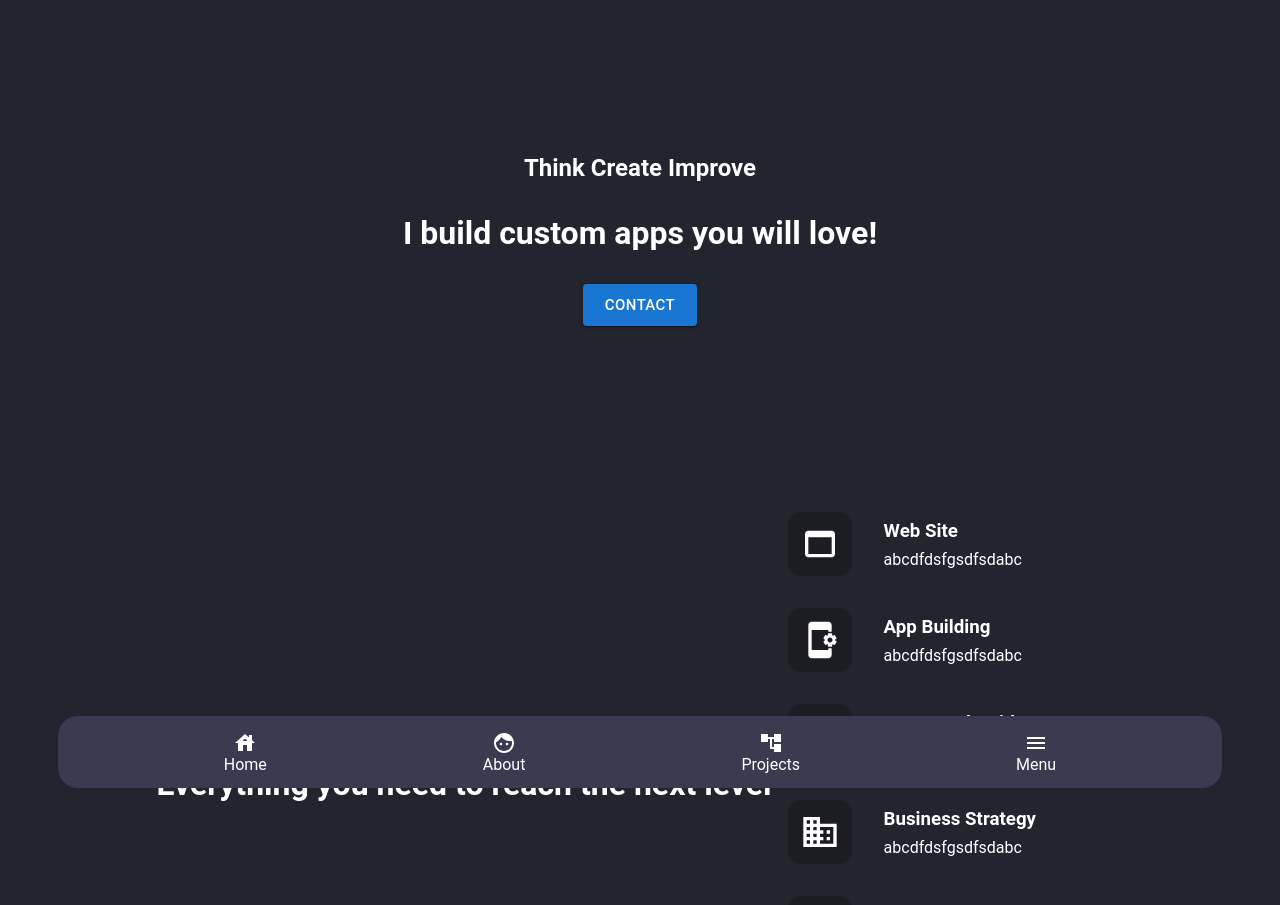
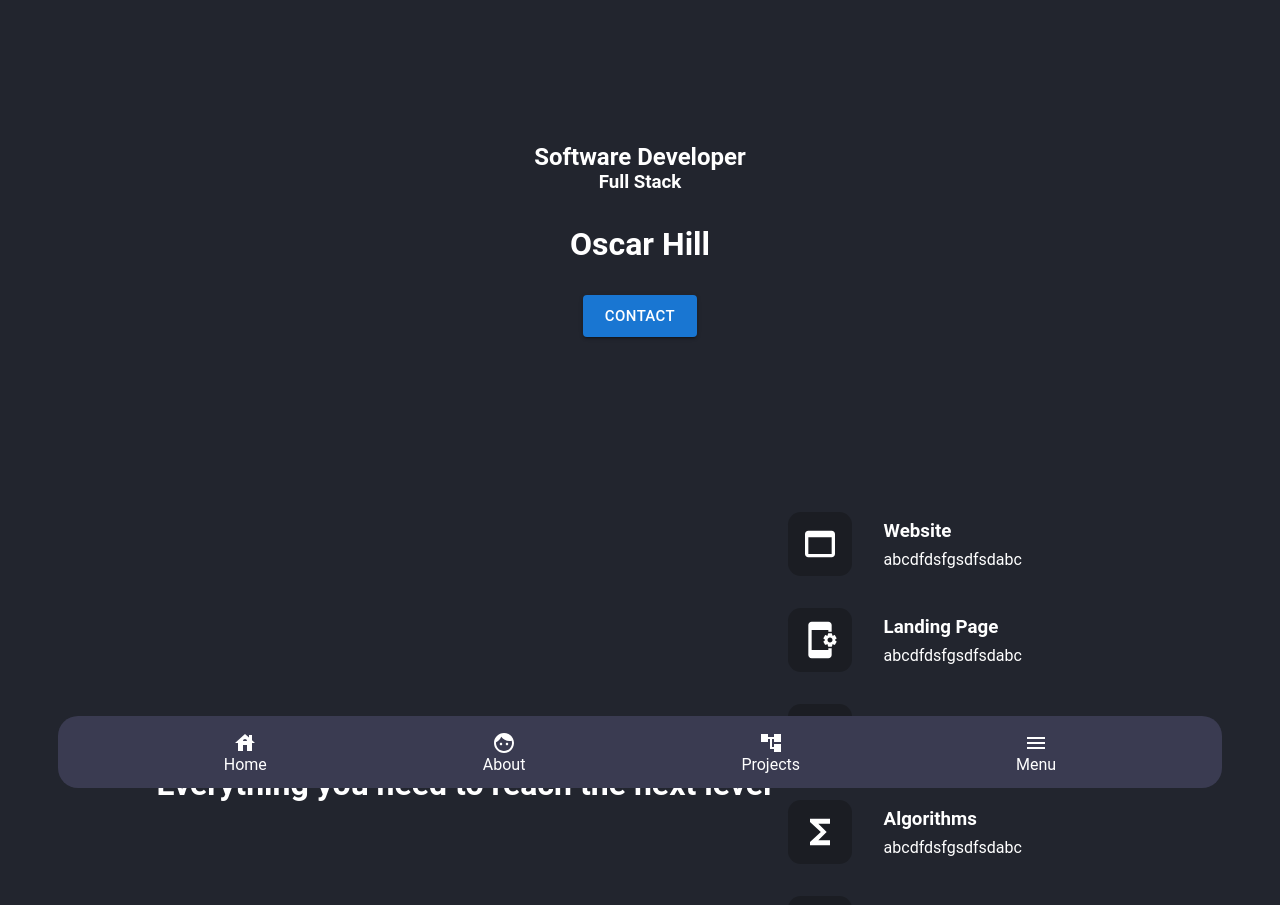
Before and after one commit to oscarhillz/CV, a React (Vite) app: page / in a window 1280 px wide. Shown: the top 905 px of the page. Built offline with nearby package versions, Linux system fonts and the light colour scheme.

Commit message:
Scroll from redirection 0

```diff
--- a/src/components/Footer/Footer.jsx
+++ b/src/components/Footer/Footer.jsx
@@ -35,7 +35,7 @@ export default function Footer() {
       <div className="footer-quicklinks">
         <h2>Quick Links</h2>
           {quickLinks.map((link, index) => (
-            <Link key={index} to={`/CV/${link}`}>{link}</Link>
+            <Link key={index} to={`/CV/${link}`} onClick={() => window.scrollTo(0, 0)}>{link}</Link>
           ))}
       </div>
 
--- a/src/components/Navbar/Navbar.jsx
+++ b/src/components/Navbar/Navbar.jsx
@@ -36,7 +36,7 @@ export default function Navbar() {
         <div className="nav-menu">
           <div className="nav-container">
             {icons.map((icon, index) => (
-              <Link key={index} to={`/CV/${texts[index]}`}>
+              <Link key={index} to={`/CV/${texts[index]}`} onClick={() => window.scrollTo(0, 0)}>
                 <div className="Navbar-icon">
                   {icon}
                   {texts[index]}
@@ -61,7 +61,7 @@ export default function Navbar() {
 
           <div className="DrawerLinks">
             {quickLinks.map((link, index) => (
-              <Link key={index} to={`/CV/${link}`}>
+              <Link key={index} to={`/CV/${link}`} onClick={() => window.scrollTo(0, 0)}>
                 <div className="DrawerLink">
                   {quickLinksIcons[index]}
                   {link}
--- a/src/layouts/Home/Home.jsx
+++ b/src/layouts/Home/Home.jsx
@@ -18,11 +18,11 @@ import SupportAgentIcon from '@mui/icons-material/SupportAgent';
 
 export default function Home() {
   const tarjetas = [
-    { titulo: 'Web Site ',         description: 'abcdfdsfgsdfsdabc', icon: <WebAssetIcon        sx={{ fontSize: 40 }} /> },
-    { titulo: 'App Building',      description: 'abcdfdsfgsdfsdabc', icon: <AppSettingsAltIcon  sx={{ fontSize: 40 }} /> },
-    { titulo: 'Custom Algorithms', description: 'abcdfdsfgsdfsdabc', icon: <FunctionsIcon       sx={{ fontSize: 40 }} /> },
-    { titulo: 'Business Strategy', description: 'abcdfdsfgsdfsdabc', icon: <BusinessIcon        sx={{ fontSize: 40 }} /> },
-    { titulo: 'Business Strategy', description: 'abcdfdsfgsdfsdabc', icon: <SearchIcon          sx={{ fontSize: 40 }} /> },
+    { titulo: 'Website',           description: 'abcdfdsfgsdfsdabc', icon: <WebAssetIcon        sx={{ fontSize: 40 }} /> },
+    { titulo: 'Landing Page',      description: 'abcdfdsfgsdfsdabc', icon: <AppSettingsAltIcon  sx={{ fontSize: 40 }} /> },
+    { titulo: 'Custom Apps',       description: 'abcdfdsfgsdfsdabc', icon: <AppSettingsAltIcon       sx={{ fontSize: 40 }} /> },
+    { titulo: 'Algorithms',        description: 'abcdfdsfgsdfsdabc', icon: <FunctionsIcon       sx={{ fontSize: 40 }} /> },
+    { titulo: 'Business Strategy', description: 'abcdfdsfgsdfsdabc', icon: <BusinessIcon          sx={{ fontSize: 40 }} /> },
     { titulo: 'Support',           description: 'abcdfdsfgsdfsdabc', icon: <SupportAgentIcon    sx={{ fontSize: 40 }} /> }
   ];
 
@@ -32,8 +32,9 @@ export default function Home() {
 
       <body>
         <div className="Hero">
-          <h2>Think Create Improve</h2>
-          <h1>I build custom apps you will love!</h1>
+          <h2>Software Developer</h2>
+          <h3>Full Stack</h3>
+          <h1>Oscar Hill</h1>
           <Button size="large" variant="contained">Contact</Button>
         </div>
 
@@ -50,7 +51,7 @@ export default function Home() {
           </div>
         </div>
 
-        <div className="About">
+        {/* <div className="About">
           <div className="About-Img">
             <div className="About-Img-Card">
               <h2>Oscar Hill</h2>
@@ -58,7 +59,7 @@ export default function Home() {
               <Button size="large" variant="contained">Let's Talk</Button>
             </div>
           </div>
-        </div>
+        </div> */}
 
         <div className="Testimony">
           <h1>Check some reviews</h1>
```
